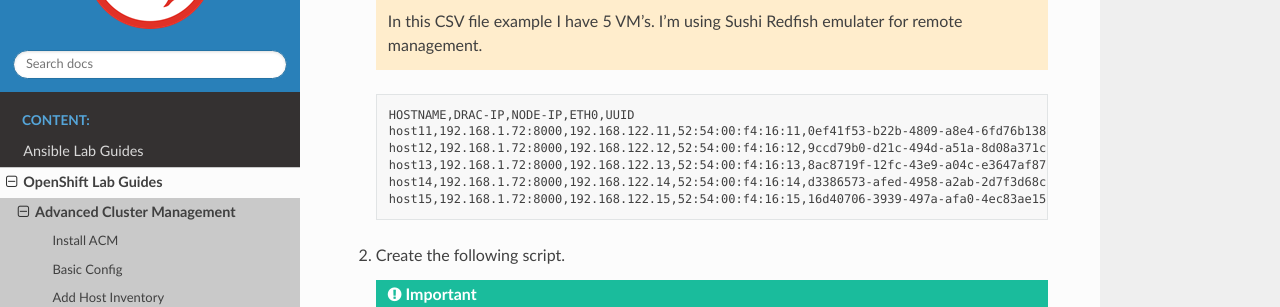
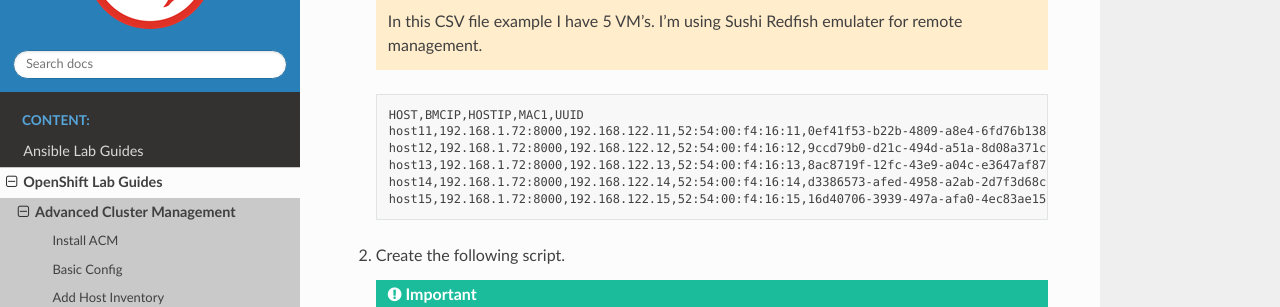
Before and after one commit to vtog/labGuides, a Sphinx documentation site: the page built from source/ocp/acm-notes.rst, in a window 1280 px wide and 900 px high, scrolled down 7481 px. Shown: the part 152-459 px from the top of the window. Built offline with Sphinx 7.4.7 and the Read the Docs theme 2.0.0, drawn with Linux system fonts in a browser that asks for light colours; pages that are not in the unit, such as notebooks, are missing from menus.

Commit message:
acm host import csv header change

```diff
--- a/source/ocp/acm-notes.rst
+++ b/source/ocp/acm-notes.rst
@@ -116,7 +116,7 @@ Together it creates three objects in the "output" directory.
 
    .. code-block:: bash
 
-      HOSTNAME,DRAC-IP,NODE-IP,ETH0,UUID
+      HOST,BMCIP,HOSTIP,MAC1,UUID
       host11,192.168.1.72:8000,192.168.122.11,52:54:00:f4:16:11,0ef41f53-b22b-4809-a8e4-6fd76b1385af
       host12,192.168.1.72:8000,192.168.122.12,52:54:00:f4:16:12,9ccd79b0-d21c-494d-a51a-8d08a371cc8f
       host13,192.168.1.72:8000,192.168.122.13,52:54:00:f4:16:13,8ac8719f-12fc-43e9-a04c-e3647af877f9
```
